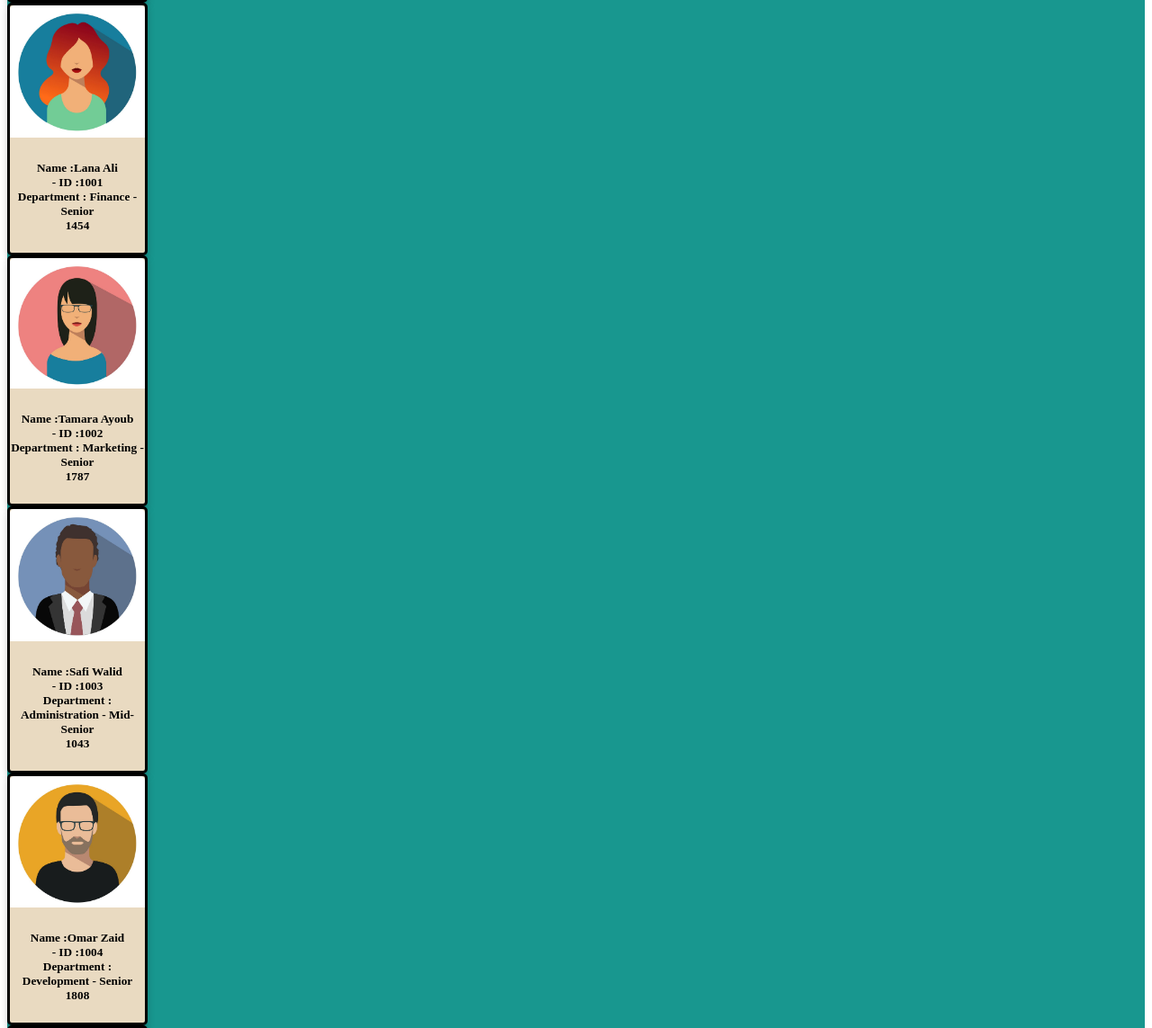
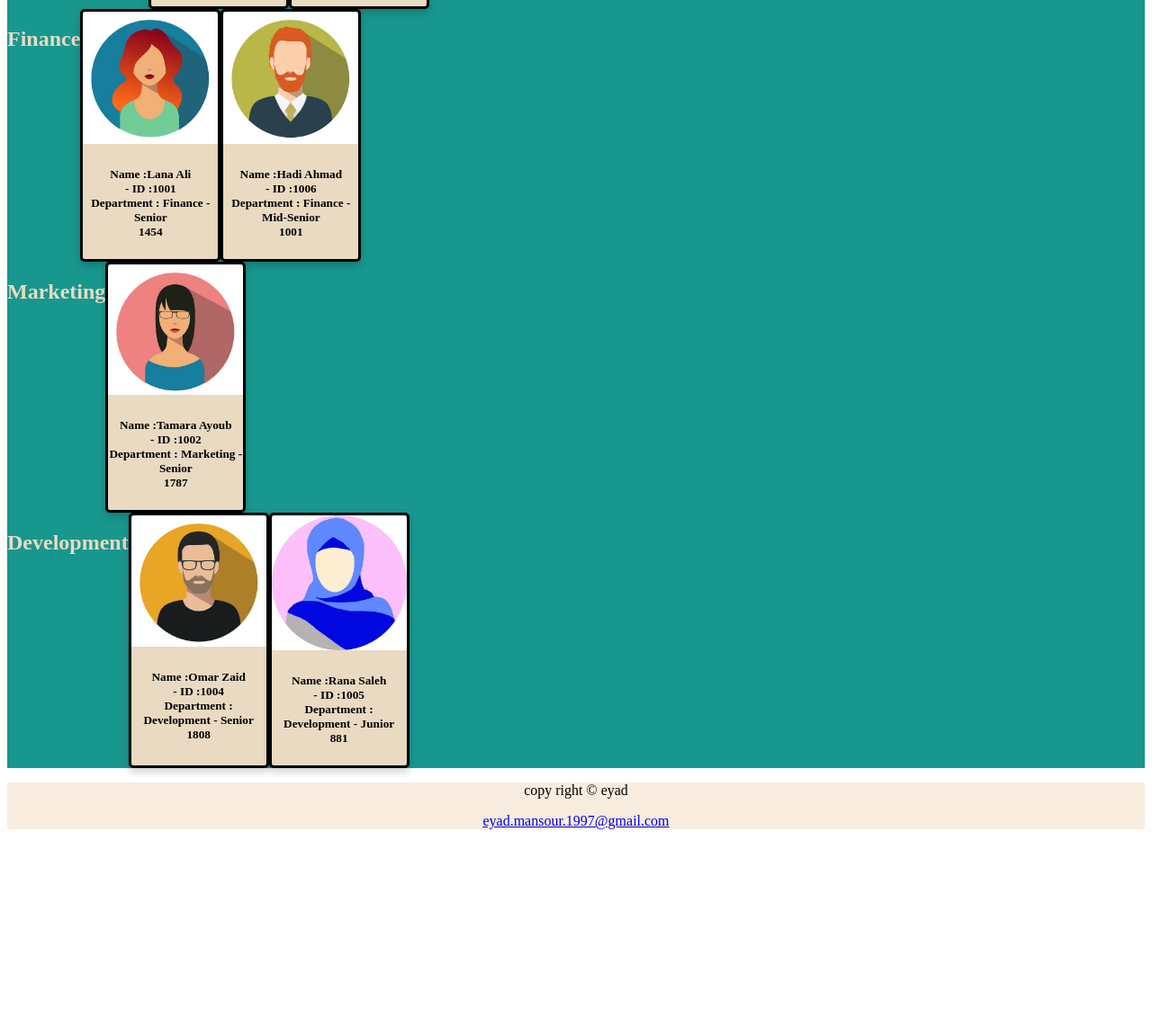
Before and after one commit to eyad-mansour/HR-management-system, a plain HTML site: page index.html in a window 1280 px wide. Shown: the part 522-1665 px from the top of the page at 90% size. After the commit the page ends 1460 px from the top, so only its background shows below. Drawn offline with Linux system fonts and the light colour scheme.

Commit message:
added the cards on the correct order

```diff
--- a/app.js
+++ b/app.js
@@ -1,18 +1,38 @@
 "use strict";
 
-// creat new title using js
 document.title = "HR mangement system";
 
-// const mainjs = document.getElementsByTagName("main");
-// // mainjs[0].textContent = "";
-// const card = document.createElement("div");
-// mainjs[0].appendChild(card);
+// accecing the main element
+const mainjs = document.getElementsByTagName("main");
 
-// const imgEmp = document.createElement("img");
-// mainjs[0].appendChild(imgEmp);
+// creat div for each department
+const finance = document.createElement("div");
+const development = document.createElement("div");
+const administration = document.createElement("div");
+const marketing = document.createElement("div");
 
-// imgEmp.src = "img/Ghazi.jpeg";
-// card.textContent = "paragraph working";
+const financeTitle = document.createElement("h2");
+const developmentTitle = document.createElement("h2");
+const administrationTitle = document.createElement("h2");
+const marketTitle = document.createElement("h2");
+// h2 adding style
+
+financeTitle.className = "h2";
+developmentTitle.className = "h2";
+administrationTitle.className = "h2";
+marketTitle.className = "h2";
+
+// text for the title
+financeTitle.textContent = "Finance ";
+developmentTitle.textContent = "Development ";
+marketTitle.textContent = "Marketing ";
+administrationTitle.textContent = "Administration ";
+
+// adding the child for the title
+administration.appendChild(administrationTitle);
+finance.appendChild(financeTitle);
+marketing.appendChild(marketTitle);
+development.appendChild(developmentTitle);
 
 const allEmployee = [];
 
@@ -25,24 +45,6 @@ function Employee(id, fullName, department, level, img) {
   this.salary = this.getSalary(this.level);
   allEmployee.push(this);
 }
-
-Employee.prototype.pickDepartment = function (dep) {
-  for (let i = 0; i < allEmployee.length; i++) {
-    if (this.department.toLowerCase() === "administration") {
-      const adminCard = document.createElement("div");
-      adminCard.className = "card-admin";
-    } else if (this.department.toLowerCase() === "finance") {
-      const financeCard = document.createElement("div");
-      financeCard.className = "finance-card";
-    } else if (this.department.toLowerCase() === "marketing") {
-      const marketCard = document.createElement("div");
-      marketCard.className = "market-card";
-    } else if (this.department.toLowerCase() === "Development") {
-      const devCard = document.createElement("div");
-      devCard.className = "dev-card";
-    }
-  }
-};
 
 Employee.prototype.getSalary = function (level) {
   let min, max, netSalary;
@@ -61,26 +63,33 @@ Employee.prototype.getSalary = function (level) {
 };
 
 Employee.prototype.render = function () {
-  const mainjs = document.getElementsByTagName("main");
+  // split by department
   const card = document.createElement("div");
   const info = document.createElement("h5");
   const imgEmp = document.createElement("img");
 
-  // content
+  // add employee info
+
   info.textContent = `Name :${this.fullName} \r\n- ID :${this.id} \r\nDepartment : ${this.department} - ${this.level} \r\n${this.salary}`;
-  info.innerHTML = info.innerHTML.replace(/\r\n?/g, "<br />");
-
+  info.innerHTML = info.innerHTML.replace(/\r\n?/g, "<br>");
+  // add class employee
   card.className = "card";
   imgEmp.src = this.img;
   imgEmp.className = "img";
 
-  // appending
-
-  // this.pickDepartment(this.department);
+  // append
   card.appendChild(imgEmp);
   card.appendChild(info);
-  mainjs[0].appendChild(card);
-  console.log(mainjs);
+
+  if (this.department.toLowerCase() === "administration") {
+    administration.appendChild(card);
+  } else if (this.department.toLowerCase() === "finance") {
+    finance.appendChild(card);
+  } else if (this.department.toLowerCase() === "marketing") {
+    marketing.appendChild(card);
+  } else if (this.department.toLowerCase() === "development") {
+    development.appendChild(card);
+  }
 };
 
 const ghaziSamer = new Employee(
@@ -88,141 +97,63 @@ const ghaziSamer = new Employee(
   "Ghazi Samer",
   "Administration",
   "Senior",
-  "/img/Ghazi.jpeg"
+  "/assets/Ghazi.jpeg"
 );
 const lanaAli = new Employee(
   1001,
   "Lana Ali",
   "Finance",
   "Senior",
-  "/img/Lana.jpeg"
+  "/assets/Lana.jpeg"
 );
 const tamaraAyoub = new Employee(
   1002,
   "Tamara Ayoub",
   "Marketing",
   "Senior",
-  "/img/Tamara.jpeg"
+  "/assets/Tamara.jpeg"
 );
 const safiWalid = new Employee(
   1003,
   "Safi Walid",
   "Administration",
   "Mid-Senior",
-  "/img/Safi.jpeg"
+  "/assets/Safi.jpeg"
 );
 const omarZaid = new Employee(
   1004,
   "Omar Zaid",
   "Development",
   "Senior",
-  "/img/Omar.jpeg"
+  "/assets/Omar.jpeg"
 );
 const ranaSaleh = new Employee(
   1005,
   "Rana Saleh",
   "Development",
   "Junior",
-  "/img/Rana.jpeg"
+  "/assets/Rana.jpeg"
 );
 const hadiAhmad = new Employee(
   1006,
   "Hadi Ahmad",
   "Finance",
   "Mid-Senior",
-  "/img/Hadi.jpeg"
+  "/assets/Hadi.jpeg"
 );
 
 for (let i = 0; i < allEmployee.length; i++) {
   allEmployee[i].render();
 }
 
-// console.log(allEmployee);
+// append child for the mian and adding the style
+administration.className = "admin-card";
+mainjs[0].appendChild(administration);
+finance.className = "finance-card";
+mainjs[0].appendChild(finance);
+marketing.className = "market-card";
+mainjs[0].appendChild(marketing);
+development.className = "dev-card";
+mainjs[0].appendChild(development);
 
-/////////////////////////////////////////
-// document.title = "java script";
-
-// const divEl = document.getElementsByTagName("div");
-
-// console.log(divEl);
-
-// // add content to the div
-// divEl[0].textContent = "div1 hello from js";
-// divEl[1].textContent = "div2 hello from js";
-// divEl[2].textContent = "div3 hello from js";
-// divEl[3].textContent = "div4 hello from js";
-
-// const h1El = document.getElementById("headingEl");
-
-// h1El.textContent = "hello heading";
-
-// const pEl = document.getElementsByClassName("paraph");
-
-// pEl[0].textContent = "hello paraph";
-
-// pEl[1].textContent = "hello paraph 2";
-
-// h1El.style.color = "blue";
-
-// divEl[0].style.backgroundColor = "gray";
-
-// pEl[1].style.backgroundColor = "yellow";
-
-// divEl[1].className = "fromJS";
-
-// // divEl[0].classList.add("fromJS");
-
-// // creating elements 3 steps
-// const h3El = document.createElement("h3");
-// // add content  or atribute
-// h3El.textContent = "hello h3";
-// // append it to the Dom tree
-// divEl[0].appendChild(h3El);
-
-// console.log(h3El);
-
-// // creat img
-
-// const imgDom = document.createElement("img");
-// // add content to the attribute
-
-// imgDom.src =
-//   "https://www.simplilearn.com/ice9/free_resources_article_thumb/what_is_image_Processing.jpg";
-// imgDom.alt = "eyes";
-// // append the iamge
-// divEl[2].appendChild(imgDom);
-
-// last try
-// if (this.department.toLowerCase() === "administration") {
-//   const adminCard = document.createElement("div");
-//   adminCard.className = "card-admin";
-//   imgEmp.src = this.img;
-//   imgEmp.className = "img";
-//   adminCard.appendChild(imgEmp);
-//   adminCard.appendChild(info);
-//   mainjs[0].appendChild(adminCard);
-// } else if (this.department.toLowerCase() === "finance") {
-//   const financeCard = document.createElement("div");
-//   financeCard.className = "finance-card";
-//   imgEmp.src = this.img;
-//   imgEmp.className = "img";
-//   financeCard.appendChild(imgEmp);
-//   financeCard.appendChild(info);
-//   mainjs[0].appendChild(financeCard);
-// } else if (this.department.toLowerCase() === "marketing") {
-//   const marketCard = document.createElement("div");
-//   marketCard.className = "market-card";
-//   imgEmp.src = this.img;
-//   imgEmp.className = "img";
-//   marketCard.appendChild(imgEmp);
-//   marketCard.appendChild(info);
-//   mainjs[0].appendChild(marketCard);
-// } else if (this.department.toLowerCase() === "Development") {
-//   const devCard = document.createElement("div");
-//   devCard.className = "dev-card";
-//   imgEmp.src = this.img;
-//   imgEmp.className = "img";
-//   devCard.appendChild(imgEmp);
-//   devCard.appendChild(info);
-//   mainjs[0].appendChild(devCard);
-// }
+// console.log(mainjs);
--- a/style.css
+++ b/style.css
@@ -34,19 +34,18 @@
 .backgroundMain {
   background-color: #18978f;
 }
-.card-admin {
+.admin-card {
   display: flex;
-  justify-content: center;
 }
 .finance-card {
   display: flex;
-  justify-content: flex-start;
 }
 .market-card {
   display: flex;
-  justify-content: flex-end;
 }
 .dev-card {
   display: flex;
-  justify-content: space-around;
 }
+.h2 {
+  color: #e9dac1;
+}
```
Also changed, not shown: assets/Ghazi.jpeg (renamed from img/ghazi.jpeg), assets/Hadi.jpeg (renamed from img/hadi.jpeg), assets/Lana.jpeg (renamed from img/lana.jpeg), assets/Omar.jpeg (renamed from img/omar.jpeg), assets/Rana.jpeg (renamed from img/Rana.jpeg), assets/Safi.jpeg (renamed from img/safi.jpeg), assets/Tamara.jpeg (renamed from img/tamara.jpeg), 1 other file.
